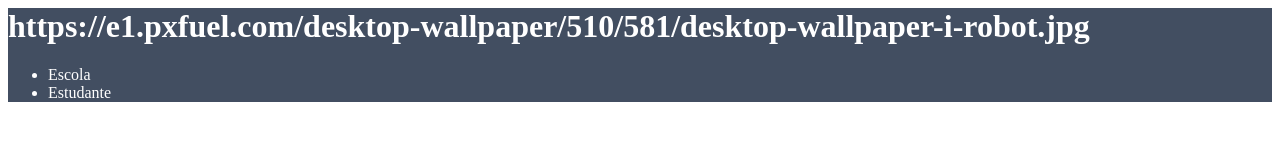
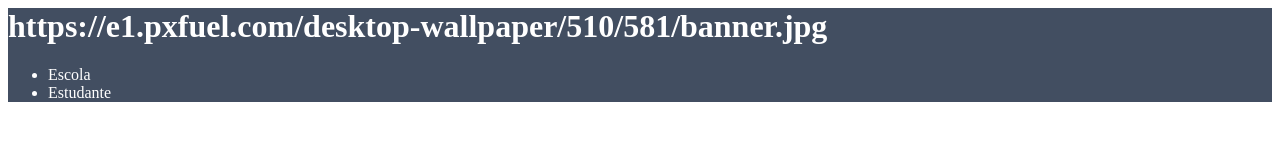
Before and after one commit to AlexsandroLara/site-criativo-alura, a plain HTML site: page index.html in a window 1280 px wide. Drawn offline with Linux system fonts and the light colour scheme.

Commit message:
Update index.html

```diff
--- a/index.html
+++ b/index.html
@@ -8,7 +8,7 @@
 </head>
 <body>
     <header>
-        <h1>https://e1.pxfuel.com/desktop-wallpaper/510/581/desktop-wallpaper-i-robot.jpg</h1>
+        <h1>https://e1.pxfuel.com/desktop-wallpaper/510/581/banner.jpg</h1>
         <ul>
             <li>Escola</li>
             <li>Estudante</li>
```
